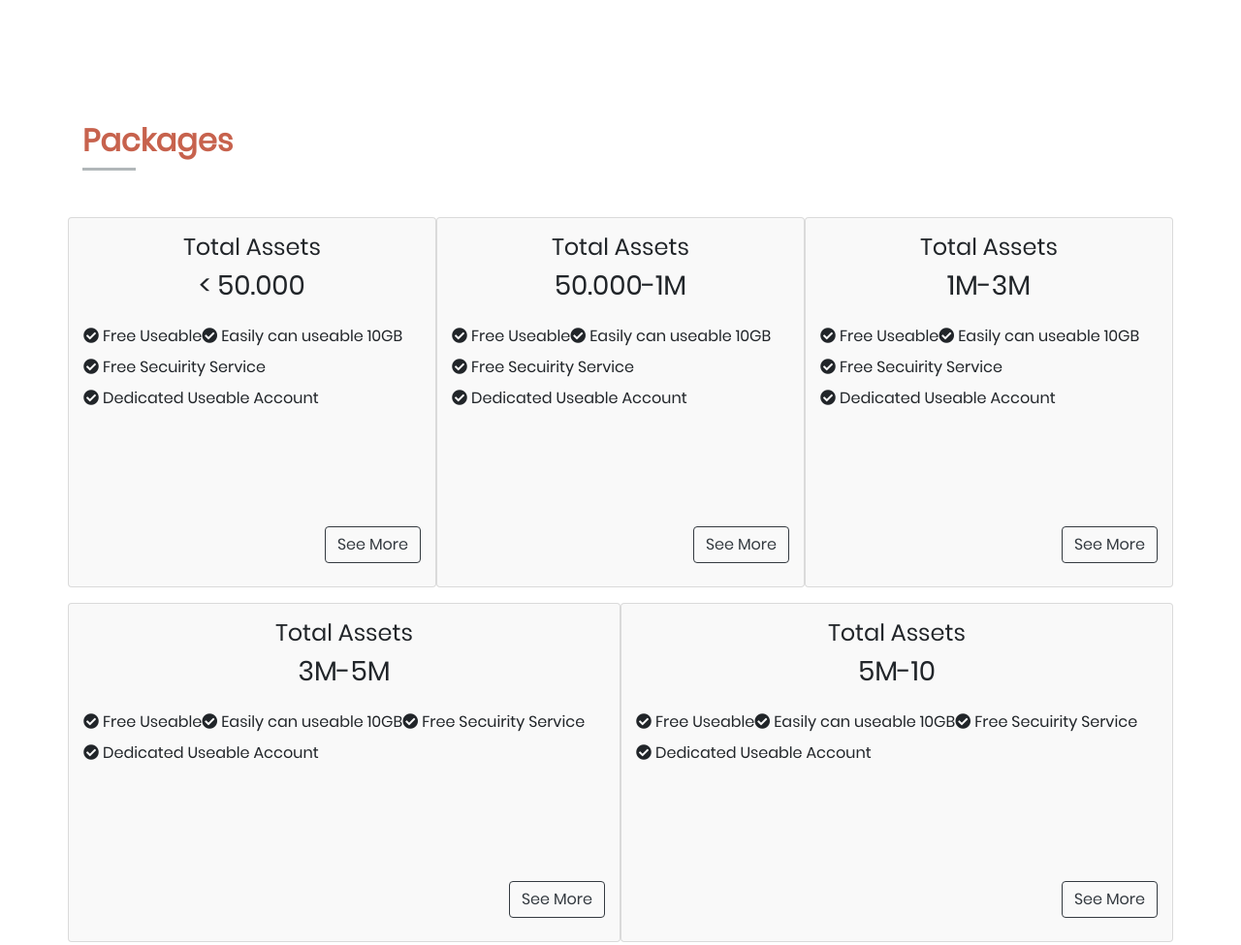
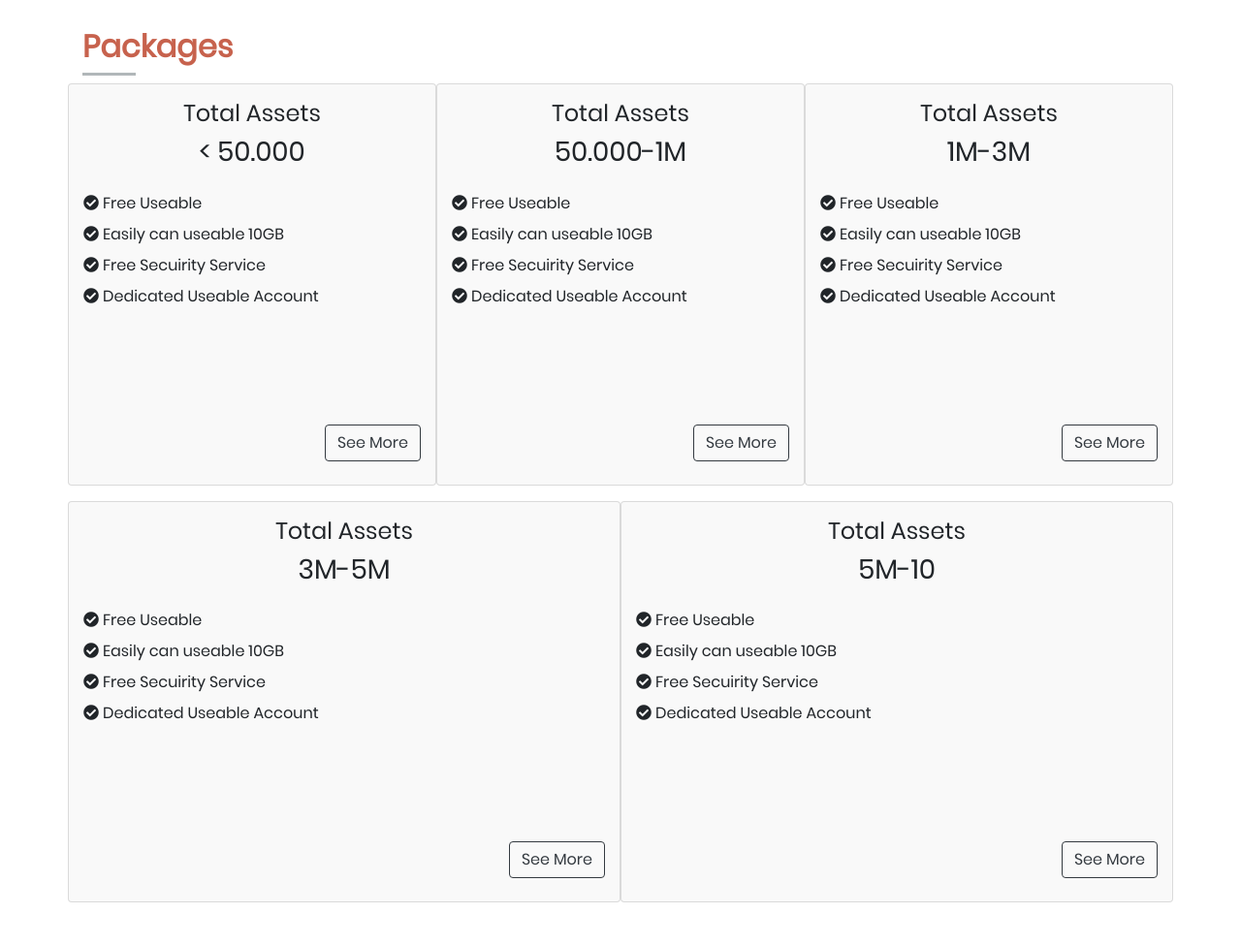
Before and after one commit to DakoMumladze/goifrs.ge, a website: page index.html in a window 1280 px wide. Shown: the part 1140-2115 px from the top of the page at 97% size. Drawn offline with nearby package versions, Linux system fonts and the light colour scheme.

Commit message:
index.htm

```diff
--- a/index.html
+++ b/index.html
@@ -58,10 +58,9 @@
     </header>
     <section class="container-fluid about" id="about">
         <div class="container pb-5">
-                <h2 class="heading primary-color">About us</h2>
             <div class="row">
-
                 <div class="col-md-6">
+                    <h2 class="heading primary-color">About us</h2>
                     <p class="pt-3">Goifrs company offers creating seperate and consolidating Financial Statements in accordance with International Financial Reporting Standards. If you are a non-financial profit oriented organization registered as a joint stock company or a limited liability company and need IFRS financial statements for loan application, supervisory reporting or other purposes, our highly qualified team will construct IFRS financial statements in a timely manner. View our offered products on the services page.</p>
                 </div>
                 <div class="col-md-6">
@@ -80,7 +79,7 @@
                     <h3> &lt; 50.000</h3>
                 </div>
                 <div class="details pb-3">
-                    <ul class="nav">
+                    <ul class="nav flex-column">
                         <li class="nav-item">
                             <i class="fa fa-check-circle"></i>
                             Free Useable
@@ -109,7 +108,7 @@
                     <h3>50.000-1M</h3>
                 </div>
                 <div class="details pb-3">
-                    <ul class="nav">
+                    <ul class="nav flex-column">
                         <li class="nav-item">
                             <i class="fa fa-check-circle"></i>
                             Free Useable
@@ -138,7 +137,7 @@
                     <h3>1M-3M</h3>
                 </div>
                 <div class="details pb-3">
-                    <ul class="nav">
+                    <ul class="nav flex-column">
                         <li class="nav-item">
                             <i class="fa fa-check-circle"></i>
                             Free Useable
@@ -169,7 +168,7 @@
                     <h3>3M-5M</h3>
                 </div>
                 <div class="details pb-3">
-                    <ul class="nav">
+                    <ul class="nav flex-column">
                         <li class="nav-item">
                             <i class="fa fa-check-circle"></i>
                             Free Useable
@@ -198,7 +197,7 @@
                     <h3>5M-10</h3>
                 </div>
                 <div class="details pb-3">
-                    <ul class="nav">
+                    <ul class="nav flex-column">
                         <li class="nav-item">
                             <i class="fa fa-check-circle"></i>
                             Free Useable
--- a/main.scss
+++ b/main.scss
@@ -167,7 +167,6 @@ header{
 }
 section h2{
     font-weight: bold;
-    padding-bottom: 2.5rem;
 }
 section h2:after{
     content:"";
```
Also changed, not shown: main.css, 1 other file.
